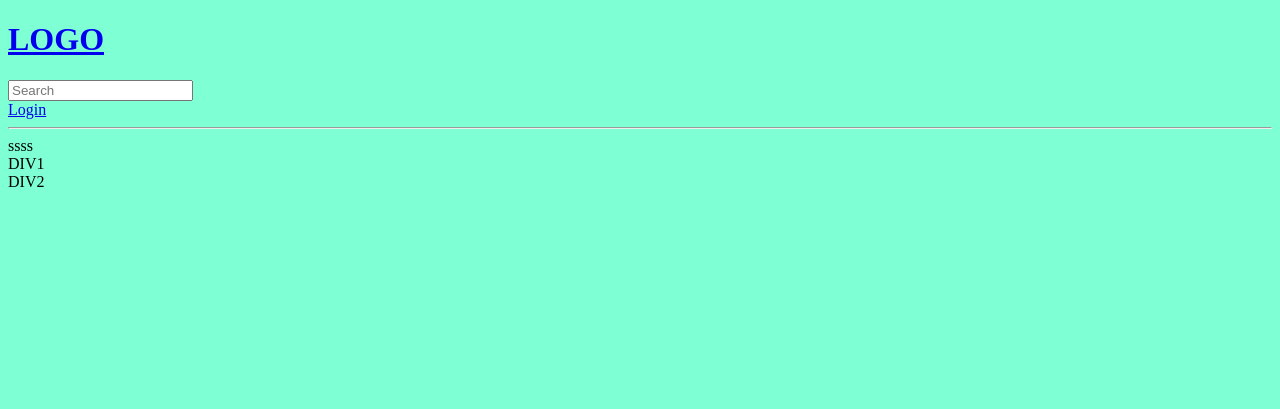
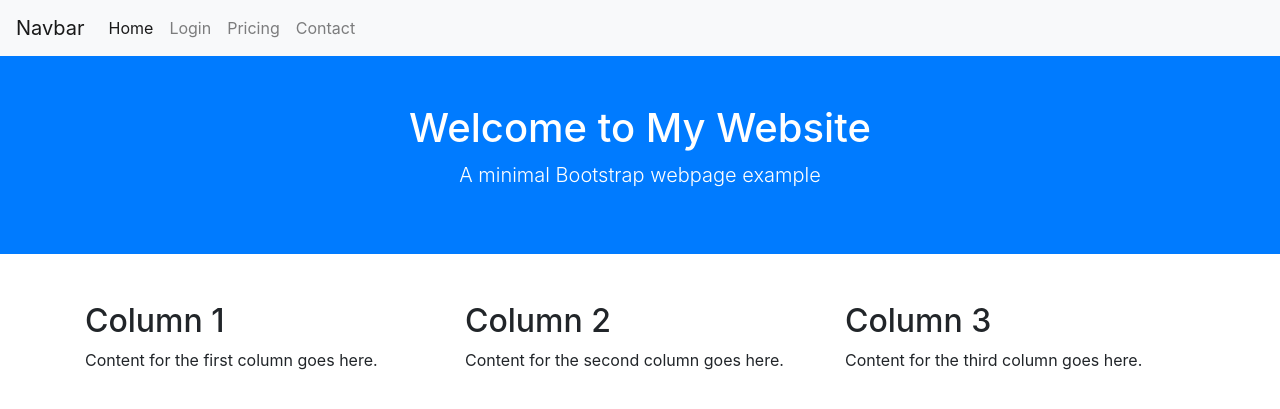
Before and after one commit to brickhill/sbs, a Django app: template pages/templates/home.html in a window 1280 px wide. Shown: the top 409 px of the page. Run offline with Django 4.2, Linux system fonts and the light colour scheme; the template is opened without the code that fills it: most values are stand-ins (such as "Sample title", 1, 10 or a date in 2020); some libraries are stand-ins or nearby versions.

Commit message:
Added bootstrap and jquery

```diff
--- /dev/null
+++ b/pages/templates/footer.html
@@ -0,0 +1,3 @@
+<footer class="bg-light text-center py-4">
+    <p>&copy; 2025 My Website. All rights reserved.</p>
+</footer>
--- /dev/null
+++ b/pages/templates/header.html
@@ -0,0 +1,4 @@
+<header class="bg-primary text-white text-center py-5">
+    <h1>Welcome to My Website</h1>
+    <p class="lead">A minimal Bootstrap webpage example</p>
+</header>
--- a/pages/templates/home.html
+++ b/pages/templates/home.html
@@ -1,12 +1,19 @@
 {% extends "main.html" %}
 {% block content %}
-ssss
-<div class="home-container">
-    <div>
-        DIV1
-    </div>
-    <div>
-        DIV2
+<div class="container my-5">
+    <div class="row">
+        <div class="col-md-4">
+            <h2>Column 1</h2>
+            <p>Content for the first column goes here.</p>
+        </div>
+        <div class="col-md-4">
+            <h2>Column 2</h2>
+            <p>Content for the second column goes here.</p>
+        </div>
+        <div class="col-md-4">
+            <h2>Column 3</h2>
+            <p>Content for the third column goes here.</p>
+        </div>
     </div>
 </div>
 {% endblock  %}
--- a/pages/templates/main.html
+++ b/pages/templates/main.html
@@ -1,19 +1,20 @@
-<!doctype html>
+<!DOCTYPE html>
 {% load static %}
-<html>
+<html lang="en">
     <head>
         <meta charset="utf-8">
         <meta http-equiv='X-UA-Compatible' content="IE=edge">
-        <title>Our Funky HTML Page</title>
+        <title>{{ title }}</title>
         <meta name="viewport" content='width=device-width, initial-scale=1'>
         <meta name="description" content="Our first page">
         <meta name="keywords" content="html tutorial template">
         <link rel="stylesheet" type="text/css" media="screen"
         href="{% static "css/main.css" %}">
-        <script src="main.js"></script>
+        <link href=https://stackpath.bootstrapcdn.com/bootstrap/4.5.2/css/bootstrap.min.css rel="stylesheet">
     </head>
     <body>
         {% include 'navbar.html' %}
+        {% include 'header.html' %}
         {% if messages %}
             <ul>
                 {% for message in messages %}
@@ -26,5 +27,8 @@
         {% block content %}
 
         {% endblock %}
+        <script src=https://code.jquery.com/jquery-3.5.1.slim.min.js></script>
+        <script src=https://cdn.jsdelivr.net/npm/@popperjs/core@2.5.4/dist/umd/popper.min.js></script>
+        <script src=https://stackpath.bootstrapcdn.com/bootstrap/4.5.2/js/bootstrap.min.js></script>
     </body>
 </html>
--- a/pages/templates/navbar.html
+++ b/pages/templates/navbar.html
@@ -1,14 +1,34 @@
-<a href="/">
-    <h1>LOGO</h1>
-</a>
-<form method="GET" action="{% url 'home' %}">
-    <input type="text" name="q" placeholder="Search" />
-</form>
-{% if request.user.is_authenticated %}
-    <p>Hello {{ request.user }}</p>
-    <a href="{% url 'logout' %}">Logout</a>
-{% else %}
-    <a href="{% url 'login' %}">Login</a>
-{% endif %}
 
-<hr />
+
+
+<nav class="navbar navbar-expand-lg navbar-light bg-light">
+    <a class="navbar-brand" href="#">Navbar</a>
+    <button class="navbar-toggler" type="button" data-toggle="collapse" data-target="#navbarNav" aria-controls="navbarNav" aria-expanded="false" aria-label="Toggle navigation">
+        <span class="navbar-toggler-icon"></span>
+    </button>
+    <div class="collapse navbar-collapse" id="navbarNav">
+        <ul class="navbar-nav">
+            <li class="nav-item active">
+                <a class="nav-link" href="#">Home <span class="sr-only">(current)</a>
+            </li>
+            <li class="nav-item">
+                {% if request.user.is_authenticated %}
+                    <a class="nav-link" href="{% url 'logout' %}">Logout</a>
+                {% else %}
+                    <a class="nav-link" href="{% url 'login' %}">Login</a>
+                {% endif %}
+            </li>
+            {% if request.user.is_authenticated %}
+                <li>
+                    <p class="nav-link">Logged in as {{ request.user }}</p>
+                </li>
+            {% endif %}
+            <li class="nav-item">
+                <a class="nav-link" href="#">Pricing</a>
+            </li>
+            <li class="nav-item">
+                <a class="nav-link" href="#">Contact</a>
+            </li>
+        </ul>
+    </div>
+</nav>
```
